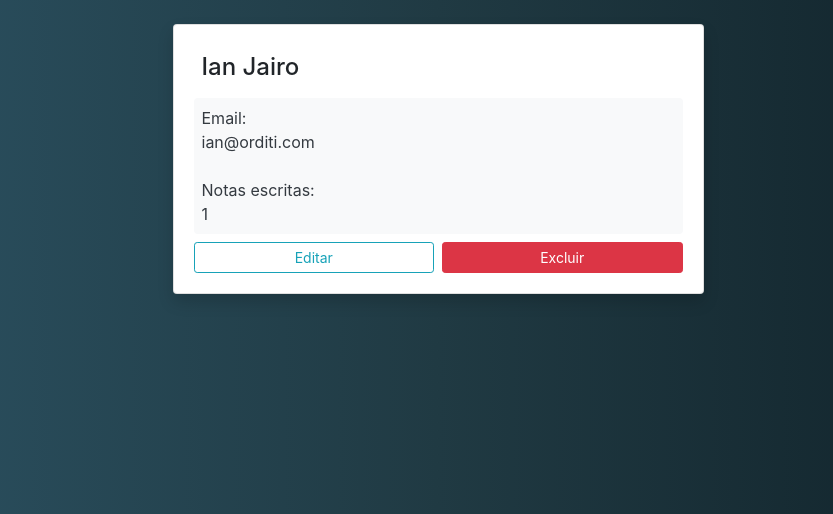
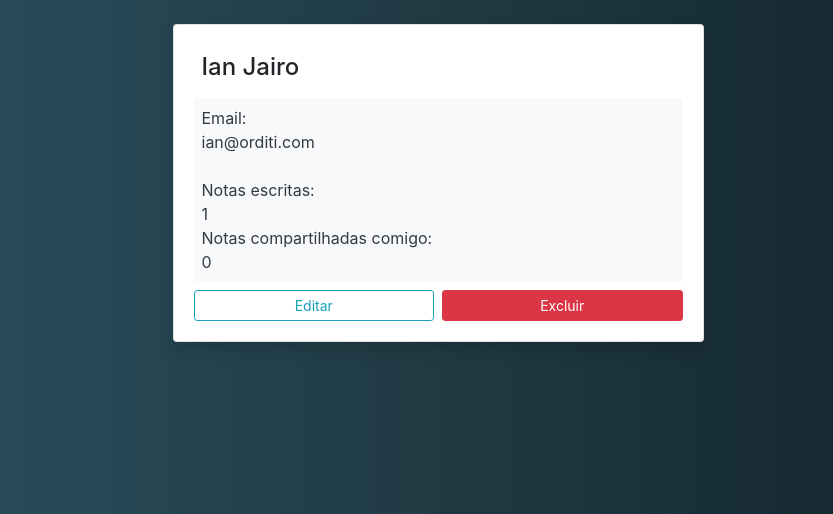
Before and after one commit to IanJairo/VanceWeb, a Flask app: page /perfil/ in a window 1280 px wide. Shown: the part 56-570 px from the top of the page, without its empty margins (202-1035 px from the left). Run offline with Flask 2, Linux system fonts and the light colour scheme; a user stored in the database is signed in; data comes from the database, SQL or seed files in the repository; both versions use the stored data as it was after the commit.

Commit message:
Update: count of notes shared with the user - perfil

```diff
--- a/app/controllers/default.py
+++ b/app/controllers/default.py
@@ -85,11 +85,13 @@ def perfil():
 
     user = User.query.get(current_user.id)
 
+
     token = random.randint(1000, 50000)
     user.token = token
     db.session.commit()
 
-    return render_template('perfil.html', user=user, token=token)
+    return render_template('perfil.html', user=user,
+                                        token=token)
 
 
 @app.route("/perfil/edit", methods=['GET', 'POST'])
--- a/app/templates/perfil.html
+++ b/app/templates/perfil.html
@@ -44,6 +44,10 @@
                                     <br>
                                     <span class="followers">Notas escritas:</span>
                                     <span class="number2">{{user.notes.count()}}</span>
+
+                                    <span class="followers">Notas compartilhadas comigo:</span>
+                                    <span class="number">{{user.notes_sh.count()}}</span>
+
                                 </div>
                             </div>
                             <div class="button mt-2 d-flex flex-row align-items-center">
```
Also changed, not shown: storage.db.
